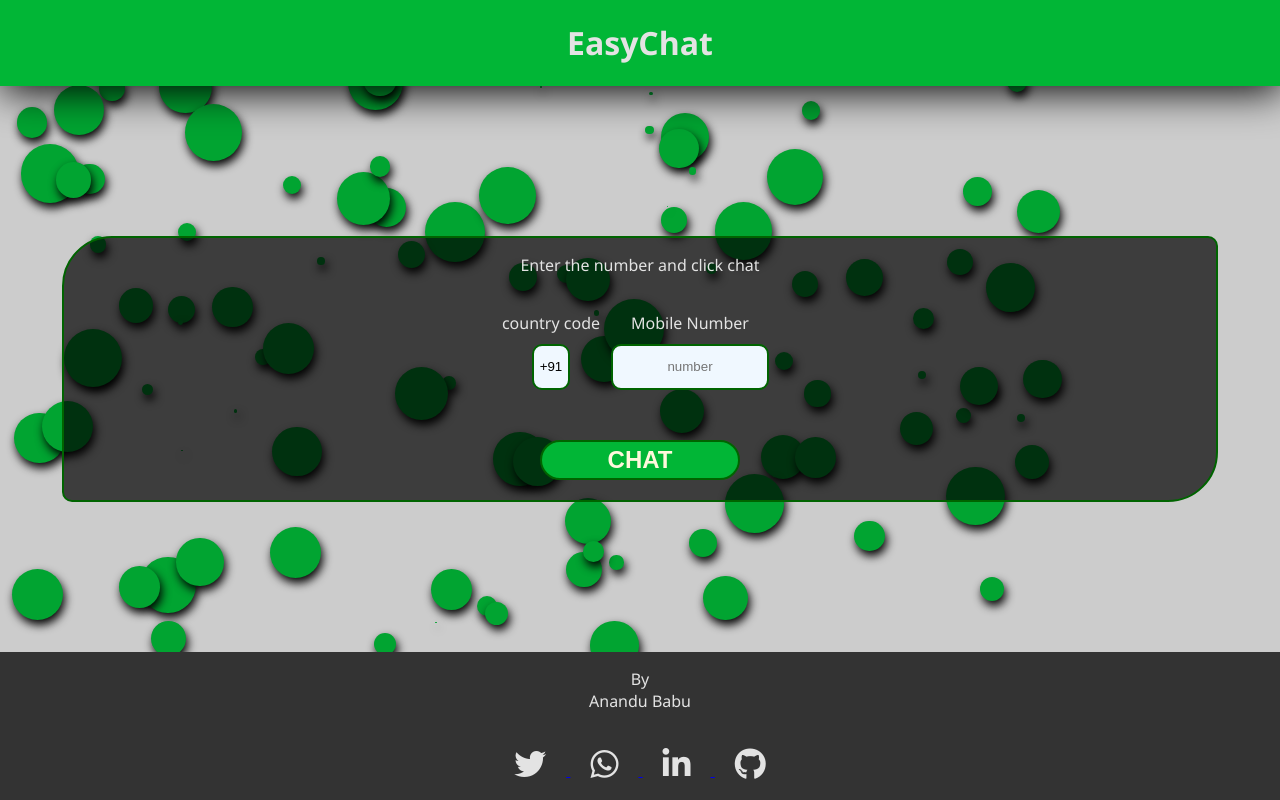
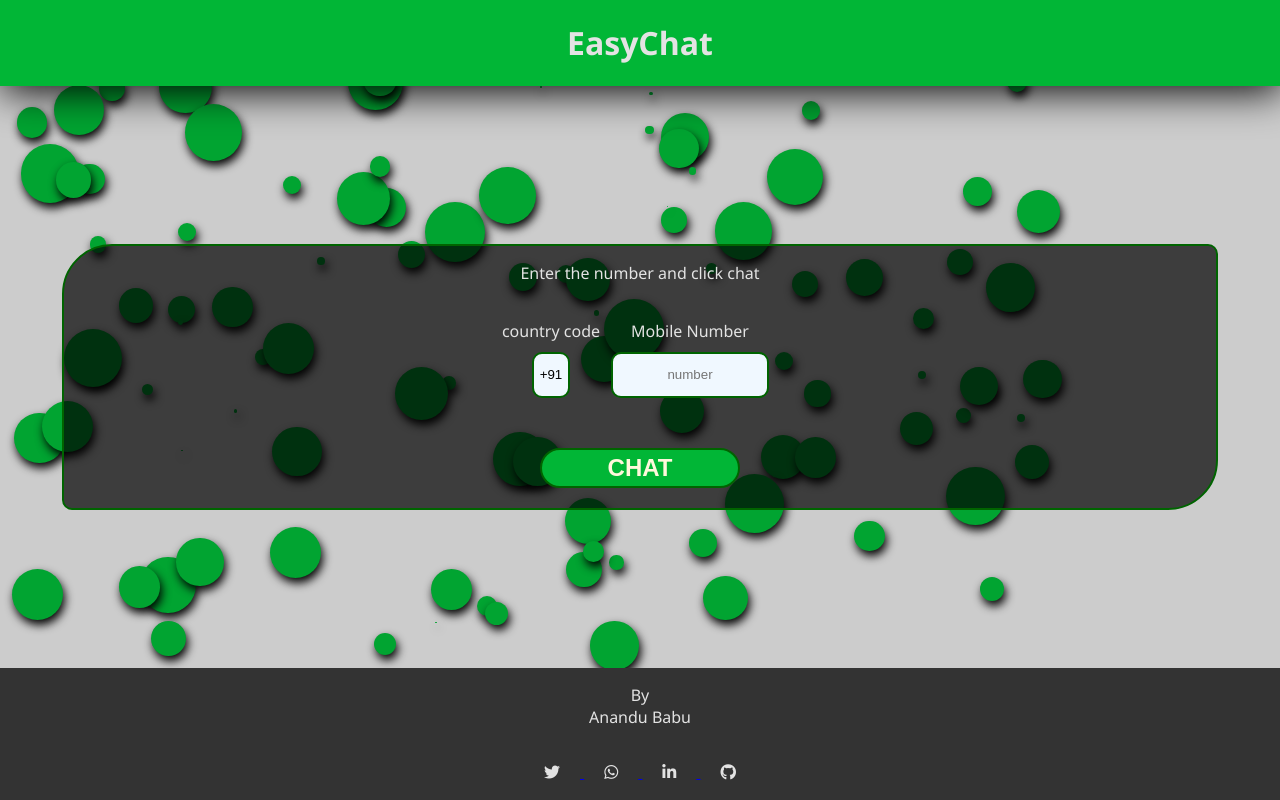
Before and after one commit to AnanduBabucj7/me, a plain HTML site: page EASYCHAT/index.html in a window 1280 px wide. Drawn offline with Linux system fonts and the light colour scheme.

```diff
--- a/EASYCHAT/index.html
+++ b/EASYCHAT/index.html
@@ -187,16 +187,16 @@
                 <p>By <br> Anandu Babu</p>
                 <div class="links">
                     <a href="http://twitter.com/Anandu_Babu_">
-                        <i class="fab fa-twitter  fa-2x"></i>
+                        <i class="fab fa-twitter"></i>
                     </a>
                     <a href="http://wa.me/+919947975674">
-                        <i class="fab fa-whatsapp fa-2x"></i>
+                        <i class="fab fa-whatsapp"></i>
                     </a>
                     <a href="http://www.linkedin.com/in/anandu-babu-dreamdare">
-                        <i class="fab fa-linkedin-in fa-2x"></i>
+                        <i class="fab fa-linkedin-in"></i>
                     </a>
                     <a href="https://github.com/AnanduBabucj7">
-                        <i class="fa fa-github fa-2x" aria-hidden="true"></i>
+                        <i class="fa fa-github" aria-hidden="true"></i>
                     </a>
                 </div>
             </footer>
```
